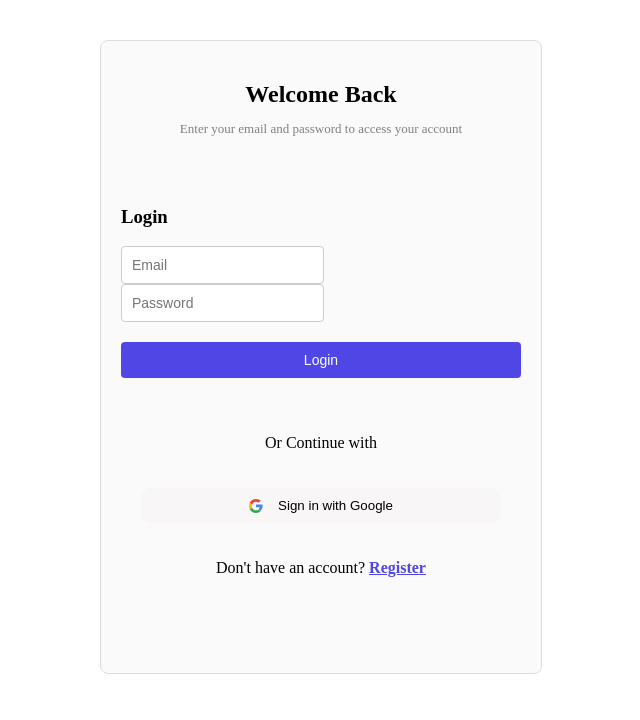
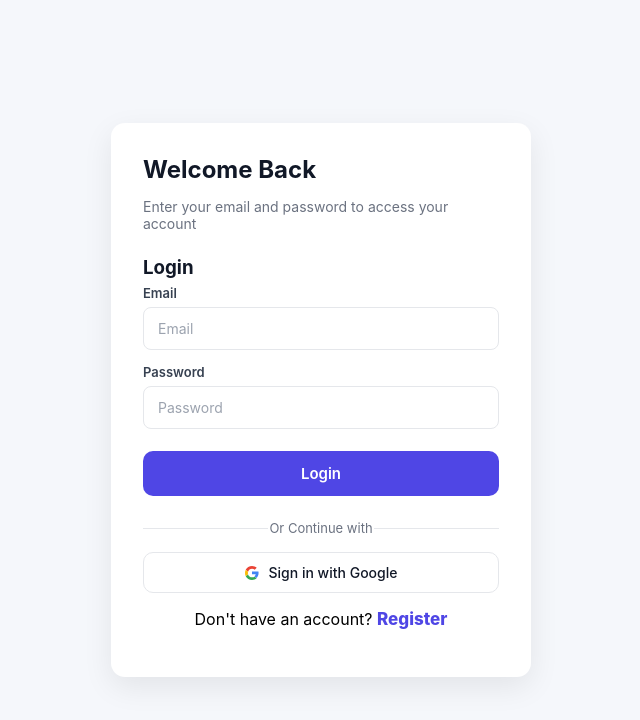
Before and after one commit to nyimansata/Student-Teacher-Booking-Appointment-Unified-Mentors-2025, a website with bundled scripts: page student-teacher-booking/index.html in a window 1280 px wide. Shown: the whole page, without its empty margins (319-959 px from the left). Built offline with nearby package versions, Linux system fonts and the light colour scheme; no server answers.

Commit message:
authentication screen styles fixed

```diff
--- a/student-teacher-booking/assets/css/styles.css
+++ b/student-teacher-booking/assets/css/styles.css
@@ -1,169 +1,196 @@
-/* Only global styles here */
-
-/* Auth section */
-#auth-section {
-  display: flex;
-  flex-direction: column;
-  max-width: 400px;
-  margin: 40px auto;
-  padding: 20px;
-  border: 1px solid #ddd;
-  border-radius: 8px;
-  background-color: #fafafa;
+/* RESET + BASE */
+* {
+  box-sizing: border-box;
+  font-family: "Inter", system-ui, -apple-system, BlinkMacSystemFont,
+    sans-serif;
 }
 
-#auth-section h2 {
-  text-align: center;
-  margin-bottom: 10px;
+body {
+  margin: 0;
+  min-height: 100vh;
+  background: #f5f7fb;
+  display: flex;
+  align-items: center;
+  justify-content: center;
+}
+
+/* AUTH CARD */
+#auth-section {
+  width: 100%;
+  max-width: 420px;
+  background: #ffffff;
+  padding: 32px;
+  border-radius: 14px;
+  box-shadow: 0 10px 30px rgba(0, 0, 0, 0.08);
+  margin: 40px 0px;
+}
+
+/* HEADINGS */
+#auth-section h2,
+#auth-section h3 {
+  margin: 0 0 6px;
+  font-weight: 700;
+  color: #111827;
 }
 
 .heading-p {
-  text-align: center;
-  font-size: small;
-  color: gray;
-  margin-bottom: 50px;
+  margin-bottom: 24px;
+  font-size: 14px;
+  color: #6b7280;
 }
 
-#register,
-#login {
-  display: flex;
-  flex-direction: column;
-  gap: 10px;
-  margin-bottom: 20px;
+/* INPUT GROUPS */
+#auth-section label {
+  font-size: 13px;
+  font-weight: 600;
+  color: #374151;
+  margin-bottom: 6px;
+  display: block;
 }
 
 #auth-section input,
 #auth-section select {
-  padding: 10px;
+  width: 100%;
+  padding: 12px 14px;
+  margin-bottom: 14px;
+  border-radius: 8px;
+  border: 1px solid #e5e7eb;
   font-size: 14px;
-  border: 1px solid #ccc;
-  border-radius: 4px;
+  outline: none;
+  transition: all 0.2s ease;
 }
 
-#btn-register,
-#btn-login {
-  padding: 10px;
-  font-size: 14px;
-  border: none;
-  border-radius: 4px;
-  background-color: #4f46e5;
-  color: white;
-  cursor: pointer;
-  margin-top: 20px;
-  width: 100%;
+#auth-section input::placeholder {
+  color: #9ca3af;
 }
 
-#auth-section button:hover #btn-register {
-  background-color: #4338ca;
+#auth-section input:focus,
+#auth-section select:focus {
+  border-color: #4f46e5;
+  box-shadow: 0 0 0 3px rgba(184, 153, 232, 0.15);
 }
 
-.continue-with-google {
-  display: flex;
-  flex-direction: column;
-  max-width: 400px;
-  margin: 20px auto;
-  padding: 20px;
-  border-radius: 8px;
+/* PRIMARY BUTTON */
+#btn-login,
+#btn-register {
+  width: 100%;
+  padding: 13px;
+  border-radius: 10px;
+  border: none;
+  background: linear-gradient(180deg, #4f46e5, #4f46e5);
+  color: #ffffff;
+  font-weight: 600;
+  font-size: 15px;
+  cursor: pointer;
+  margin-top: 8px;
+  transition: transform 0.15s ease, box-shadow 0.15s ease;
 }
 
-#google-register-btn,
-#google-login-btn {
-  display: flex;
-  flex-direction: row;
-  align-items: center;
-  gap: 15px;
-  cursor: pointer;
-  padding: 10px;
-  justify-content: center;
-  background-color: #f8f6f6;
-  border-radius: 10px;
-  margin: 20px 0px;
-  border: none;
+#btn-login:hover,
+#btn-register:hover {
+  transform: translateY(-1px);
+  box-shadow: 0 6px 18px #4f46e5;
+}
+
+/* CONTINUE WITH */
+.continue-with-google {
+  margin-top: 24px;
 }
 
 .continue-text {
   text-align: center;
-  font-weight: 500;
-  font-size: medium;
+  font-size: 13px;
+  color: #6b7280;
+  position: relative;
+  margin-bottom: 16px;
 }
 
-button:disabled {
-  opacity: 0.6;
+.continue-text::before,
+.continue-text::after {
+  content: "";
+  position: absolute;
+  top: 50%;
+  width: 35%;
+  height: 1px;
+  background: #e5e7eb;
 }
 
-#nav {
-  display: flex;
-  gap: 8px;
+.continue-text::before {
+  left: 0;
 }
 
-.google_btn {
-  border: none;
+.continue-text::after {
+  right: 0;
 }
 
-/* Admin styles */
-#admin-panel {
-  background: #fff;
-  border: 1px solid #e3e3e3;
-  padding: 12px;
-  border-radius: 6px;
-}
-#pending-list > .teacher-card,
-#admin-teacher-list > .teacher-card {
-  margin-bottom: 8px;
-}
-#logs {
-  max-height: 240px;
-  overflow: auto;
-  background: #fff;
-  padding: 8px;
-  border: 1px solid #eee;
-  margin-top: 8px;
+/* GOOGLE BUTTON */
+#google-login-btn,
+#google-register-btn {
+  width: 100%;
+  background: #ffffff;
+  border: 1px solid #e5e7eb;
+  border-radius: 10px;
+  padding: 11px;
+  display: flex;
+  align-items: center;
+  justify-content: center;
+  gap: 10px;
+  cursor: pointer;
+  font-size: 14px;
+  font-weight: 500;
+  color: #111827;
+  transition: background 0.15s ease, box-shadow 0.15s ease;
 }
 
-.appointment-actions {
-  display: flex;
-  gap: 8px;
-  margin-top: 8px;
+#google-login-btn:hover,
+#google-register-btn:hover {
+  background: #f9fafb;
+  box-shadow: 0 4px 12px rgba(0, 0, 0, 0.06);
 }
 
-.appointment-card .appointment-status {
-  font-weight: 600;
-  font-size: 0.95rem;
-  color: #374151;
+/* SWITCH LINKS */
+#auth-section a {
+  text-decoration: none;
+  font-size: 14px;
 }
 
-/* visibility */
+#auth-section a:hover {
+  text-decoration: underline;
+}
+
+/* LOGIN / REGISTER TOGGLE */
 #register {
   display: none;
 }
 
-#login {
-  display: block;
+/* MODAL */
+.modal-backdrop {
+  position: fixed;
+  inset: 0;
+  background: rgba(0, 0, 0, 0.5);
+  display: flex;
+  align-items: center;
+  justify-content: center;
+  z-index: 1000;
 }
 
-.auth-section {
-  display: block;
+.modal {
+  background: #ffffff;
+  padding: 24px;
+  border-radius: 14px;
+  width: 90%;
+  max-width: 320px;
+  text-align: center;
 }
 
-/* confirm modal used in teacher page */
-.confirm-overlay {
-  position: fixed;
-  inset: 0;
-  display: none;
-  align-items: center;
-  justify-content: center;
-  background: rgba(0, 0, 0, 0.5);
-  z-index: 9999;
+.modal button {
+  width: 100%;
+  margin-top: 10px;
+  padding: 12px;
+  border-radius: 8px;
+  border: none;
+  background: #4f46e5;
+  color: white;
+  font-weight: 600;
+  cursor: pointer;
 }
-
-.confirm-overlay.show {
-  display: flex;
-}
-
-.confirm-box {
-  background: #fff;
-  padding: 16px;
-  border-radius: 8px;
-  width: 320px;
-  text-align: center;
-}
--- a/student-teacher-booking/index.html
+++ b/student-teacher-booking/index.html
@@ -17,9 +17,18 @@
         </div>
         <div id="register">
           <h3>Register</h3>
-          <input id="reg-name" placeholder="Name" />
+          <div>
+            <label for="reg-name">Name</label>
+            <input id="reg-name" placeholder="Name" />
+          </div>
+          <div>
+            <label for="reg-email">Email</label>
           <input id="reg-email" placeholder="Email" />
-          <input id="reg-password" type="password" placeholder="Password" />
+          </div>
+          <div>
+            <label for="reg-password">Password</label>
+            <input id="reg-password" type="password" placeholder="Password" />
+          </div>
           <select id="reg-role">
             <option value="student">Student</option>
             <option value="teacher">Teacher</option>
@@ -58,7 +67,7 @@
               <a
                 href="#"
                 id="show-login"
-                style="font-weight: 800; color: #4f46e5"
+                style="font-weight: 800; color: #4f46e5 ; font-size: 17px"
                 >Login</a
               >
             </p>
@@ -68,8 +77,14 @@
         <div id="login">
           <h3>Login</h3>
           <div>
-            <input id="login-email" placeholder="Email" />
-            <input id="login-password" type="password" placeholder="Password" />
+            <div>
+              <label for="login-email">Email</label>
+              <input id="login-email" placeholder="Email" />
+            </div>
+            <div>
+              <label for="login-password">Password</label>
+              <input id="login-password" type="password" placeholder="Password" />
+            </div>
           </div>
           <button id="btn-login">Login</button>
           <!-- modal -->
@@ -121,7 +136,7 @@
               <a
                 href="#"
                 id="show-register"
-                style="font-weight: 800; color: #4f46e5"
+                style="font-weight: 800; color: #4f46e5; font-size: 17px;"
                 >Register</a
               >
             </p>
```
